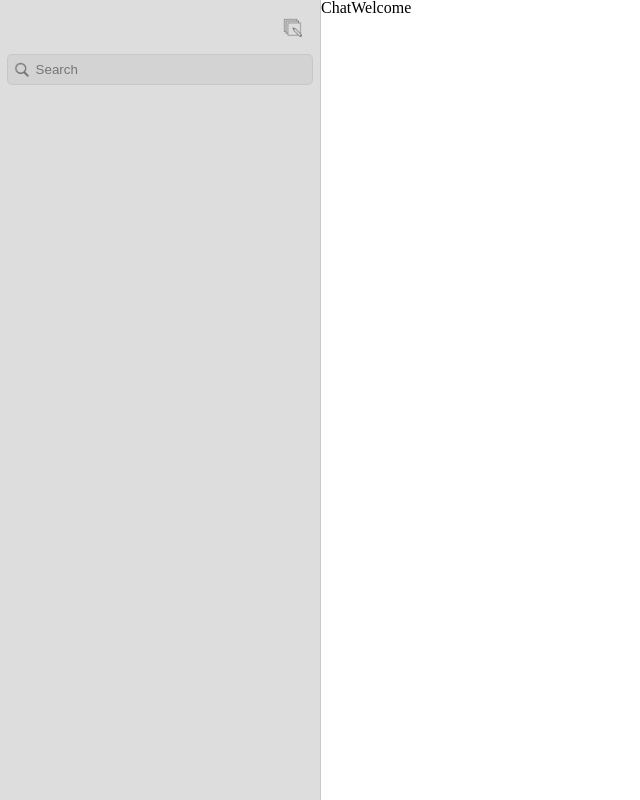
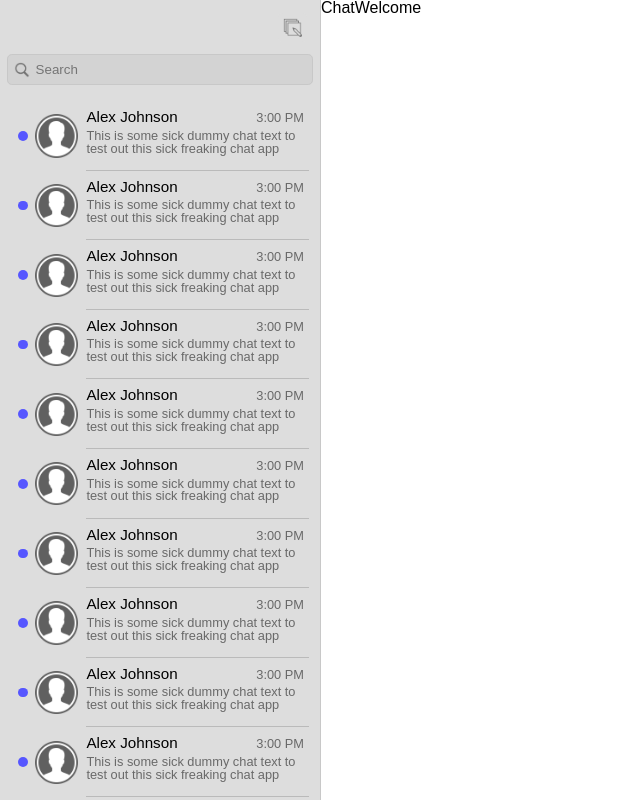
Before and after one commit to johnsonav1992/jbros-chat, a React (Vite) app in the folder frontend/: page / in a window 1280 px wide. Shown: the whole page, without its empty margins (0-640 px from the left). Built offline with nearby package versions, Linux system fonts and the light colour scheme.

Commit message:
Finished Sidebar

```diff
--- a/frontend/src/main.tsx
+++ b/frontend/src/main.tsx
@@ -5,8 +5,8 @@ import "./reset.css";
 import { createBrowserRouter, RouterProvider } from "react-router-dom";
 
 import Main from "./views/Main/Main";
-import ChatView from "./views/Main/ChatView/ChatView";
-import ChatWelcome from "./views/Main/ChatWelcome/ChatWelcome";
+import ChatView from "./views/ChatView/ChatView";
+import ChatWelcome from "./views/ChatWelcome/ChatWelcome";
 
 const router = createBrowserRouter([
 	{
--- a/frontend/src/reset.css
+++ b/frontend/src/reset.css
@@ -30,6 +30,7 @@ body {
 	line-height: 1;
     cursor: default;
     overscroll-behavior: none;
+    font-family: Arial, Helvetica, sans-serif;
 }
 ol, ul {
 	list-style: none;
--- a/frontend/src/views/Main/components/Sidebar/Sidebar.module.css
+++ b/frontend/src/views/Main/components/Sidebar/Sidebar.module.css
@@ -1,4 +1,6 @@
 .sidebar {
+    display: flex;
+    flex-direction: column;
     width: 20rem;
     height: 100vh;
     border-right: solid 1px rgb(200, 200, 200);
@@ -24,3 +26,12 @@
 .compose>img:hover{
     background-color: rgb(199, 199, 199);
 }
+
+.chatList {
+    display: flex;
+    flex-direction: column;
+    align-items: center;
+    margin-top: 1rem;
+    overflow: scroll;
+    flex: 1;
+}
--- a/frontend/src/views/Main/components/Sidebar/Sidebar.tsx
+++ b/frontend/src/views/Main/components/Sidebar/Sidebar.tsx
@@ -1,5 +1,6 @@
-import SearchBar from "./SearchBar/SearchBar"
-import styles from "./Sidebar.module.css"
+import ChatListItem from "./components/ChatListItem/ChatListItem";
+import SearchBar from "./components/SearchBar/SearchBar";
+import styles from "./Sidebar.module.css";
 
 const Sidebar = () => {
 	return (
@@ -8,8 +9,26 @@ const Sidebar = () => {
 				<img src="/images/icons/icons8-compose-100.png" />
 			</span>
 			<SearchBar />
+			<ul className={styles.chatList}>
+                <ChatListItem />
+                <ChatListItem />
+                <ChatListItem />
+                <ChatListItem />
+                <ChatListItem />
+                <ChatListItem />
+                <ChatListItem />
+                <ChatListItem />
+                <ChatListItem />
+                <ChatListItem />
+                <ChatListItem />
+                <ChatListItem />
+                <ChatListItem />
+                <ChatListItem />
+                <ChatListItem />
+                <ChatListItem />
+			</ul>
 		</div>
-  )
-}
+	);
+};
 
-export default Sidebar
+export default Sidebar;
--- /dev/null
+++ b/frontend/src/views/Main/components/Sidebar/components/ChatListItem/ChatListItem.module.css
@@ -0,0 +1,60 @@
+.listItem {
+    display: flex;
+    align-items: center;
+    width: 93%;
+    height: 5rem;
+    border-radius: .3rem;
+}
+
+.unRead {
+    width: 1.5rem;
+    display: flex;
+    justify-content: center;
+    align-items: center;
+}
+
+.unRead>div {
+    background-color: rgb(86, 86, 255);
+    height: .6rem;
+    width: .6rem;
+    border-radius: 1rem;
+}
+
+.listItem>img {
+    height: 2.7rem;
+}
+
+.chatInfo {
+    flex: 1;
+    display: flex;
+    flex-direction: column;
+    margin-top: .5rem;
+    margin-left: .5rem;
+    padding-right: .3rem;
+    border-bottom: solid .5px rgb(186, 186, 186);
+}
+
+.title {
+    display: flex;
+    align-items: baseline;
+    justify-content: space-between;
+    margin-bottom: .3rem;
+}
+
+.title>h1 {
+    font-size: .95rem;
+    font-weight: 500;
+}
+
+.title>h4 {
+    font-size: .8rem;
+    font-weight: 50;
+    color: rgb(105, 105, 105);
+}
+
+.textContent {
+    margin-bottom: .9rem;
+    font-size: .8rem;
+    font-weight: 100;
+    color: rgb(105, 105, 105);
+}
--- /dev/null
+++ b/frontend/src/views/Main/components/Sidebar/components/ChatListItem/ChatListItem.tsx
@@ -0,0 +1,24 @@
+import styles from "./ChatListItem.module.css";
+
+const ChatListItem = () => {
+	return (
+		<span className={styles.listItem}>
+			<span className={styles.unRead}>
+				<div />
+			</span>
+			<img src="/images/icons/icons8-person-100.png" />
+			<section className={styles.chatInfo}>
+				<span className={styles.title}>
+					<h1>Alex Johnson</h1>
+					<h4>3:00 PM</h4>
+				</span>
+				<p className={styles.textContent}>
+					This is some sick dummy chat text to test out this sick freaking chat
+					app
+				</p>
+			</section>
+		</span>
+	);
+};
+
+export default ChatListItem;
```
Also changed, not shown: frontend/public/images/icons/icons8-person-100.png (added), frontend/src/views/ChatView/ChatView.module.css (added), frontend/src/views/ChatView/ChatView.tsx (renamed from frontend/src/views/Main/ChatView/ChatView.tsx), frontend/src/views/ChatWelcome/ChatWelcome.module.css (added), frontend/src/views/ChatWelcome/ChatWelcome.tsx (renamed from frontend/src/views/Main/ChatWelcome/ChatWelcome.tsx), frontend/src/views/Main/components/Sidebar/components/SearchBar/SearchBar.module.css (renamed from frontend/src/views/Main/components/Sidebar/SearchBar/SearchBar.module.css), frontend/src/views/Main/components/Sidebar/components/SearchBar/SearchBar.tsx (renamed from frontend/src/views/Main/components/Sidebar/SearchBar/SearchBar.tsx). Lines whose indentation alone changed are shown as unchanged.
